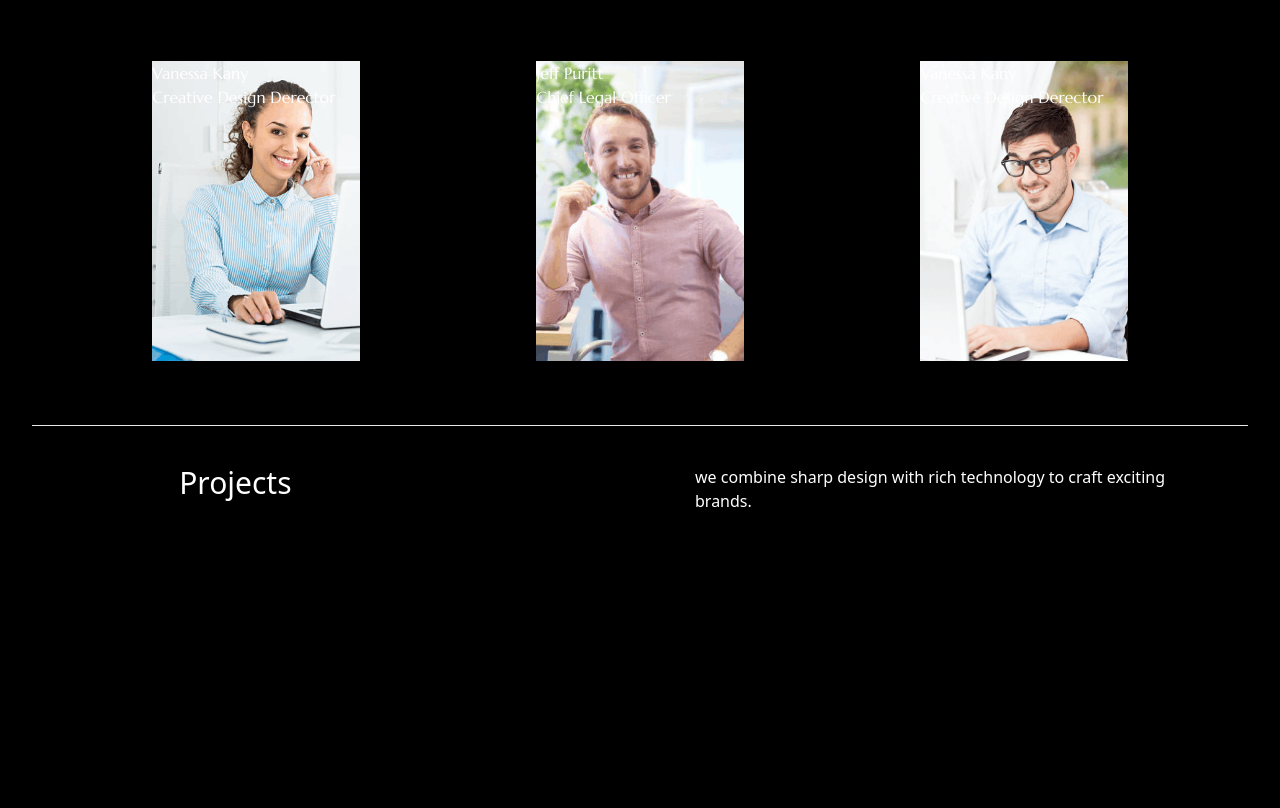
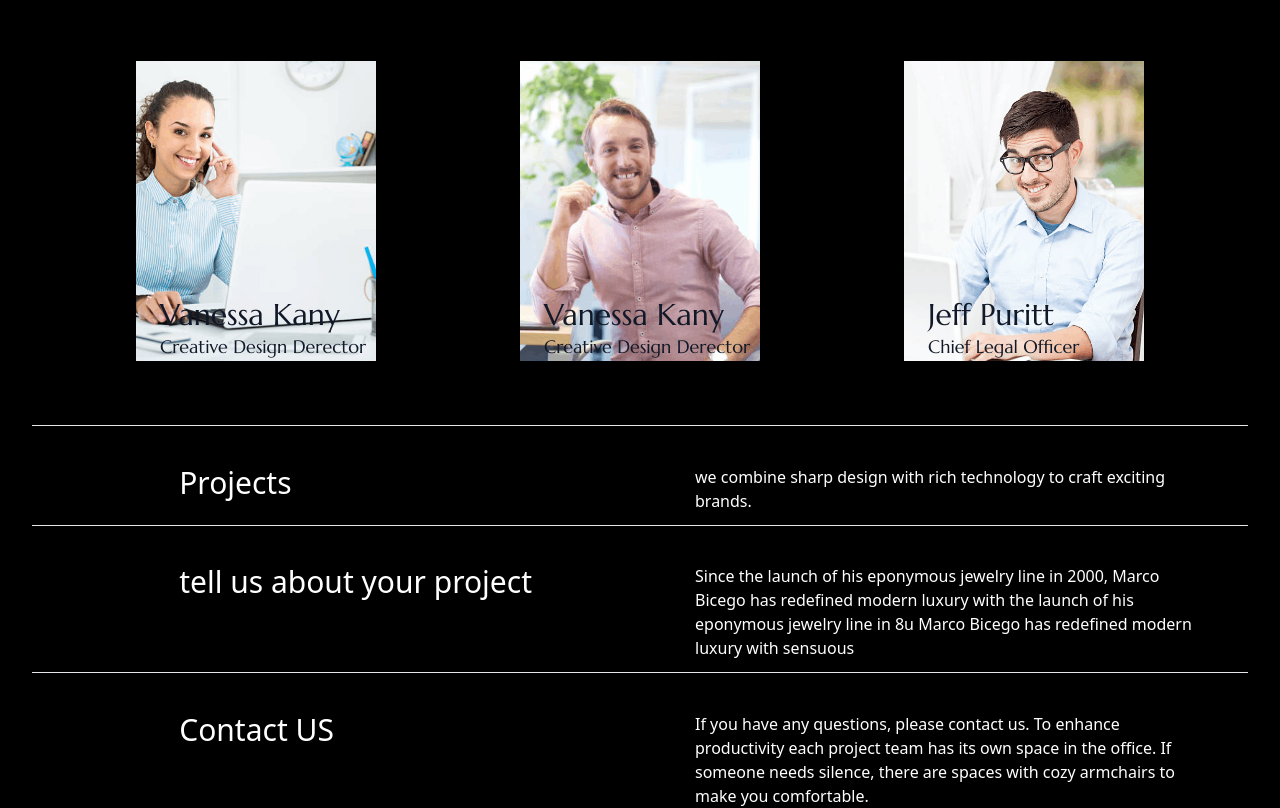
Before and after one commit to Radyslav818/lunaria-with-tailwind, a website: page src/index.html in a window 1280 px wide. Shown: the part 1302-2110 px from the top of the page. Before the commit the page ends 1815 px from the top, so only its background shows below. Drawn offline with nearby package versions, Linux system fonts and the light colour scheme; a web font is replaced by a local one.

Commit message:
Add files via upload
animation img

```diff
--- a/src/index.html
+++ b/src/index.html
@@ -112,9 +112,9 @@
       <div class="swiper mySwiper">
         <div class="swiper-wrapper">
           <div class="swiper-slide">
-            <button class="question">&plus; Quality</button>
+            <button class="question">+ Quality</button>
 
-            <div class="answer">
+            <div class="answer text-xs md:text-base">
               Lorem ipsum dolor, sit amet consectetur adipisicing elit. Dolorem
               dicta blanditiis eum dolorum sit voluptatum impedit eius similique
               quasi obcaecati! Mollitia reprehenderit magni ex. Eaque modi
@@ -123,8 +123,8 @@
           </div>
 
           <div class="swiper-slide">
-            <button class="question">&plus; Guaranty</button>
-            <div class="answer">
+            <button class="question">+ Guaranty</button>
+            <div class="answer text-xs md:text-base">
               Lorem ipsum dolor, sit amet consectetur adipisicing elit. Dolorem
               dicta blanditiis eum dolorum sit voluptatum impedit eius similique
               quasi obcaecati! Mollitia reprehenderit magni ex. Eaque modi
@@ -132,8 +132,8 @@
             </div>
           </div>
           <div class="swiper-slide">
-            <button class="question">&plus; transparency of cooperation</button>
-            <div class="answer">
+            <button class="question">+ transparency of cooperation</button>
+            <div class="answer text-xs md:text-base">
               Lorem ipsum dolor, sit amet consectetur adipisicing elit. Dolorem
               dicta blanditiis eum dolorum sit voluptatum impedit eius similique
               quasi obcaecati! Mollitia reprehenderit magni ex. Eaque modi
@@ -141,8 +141,8 @@
             </div>
           </div>
           <div class="swiper-slide">
-            <button class="question">&plus; confiturn</button>
-            <div class="answer">
+            <button class="question">+ confiturn</button>
+            <div class="answer text-xs md:text-base">
               Lorem ipsum dolor, sit amet consectetur adipisicing elit. Dolorem
               dicta blanditiis eum dolorum sit voluptatum impedit eius similique
               quasi obcaecati! Mollitia reprehenderit magni ex. Eaque modi
@@ -168,37 +168,40 @@
       </div>
 
       <div
-        class="gap-5 lg:gap-0 m-[10%] md:m-[5%] flex flex-col md:flex-row lg:flex-row justify-around lg:justify-around font-[Marcellus]"
+        class="text-gray-900 gap-5 lg:gap-0 m-[10%] md:m-[5%] flex flex-col md:flex-row md:justify-around lg:flex-row lg:justify-around font-[Marcellus]"
       >
-        <div
-          class="w-full md:w-[15%] lg:w-[18%] h-[250px] md:h-[200px] lg:h-[300px] bg-cover"
-          style="background-image: url(./img/image1.png)"
-        >
-          <div>
-            <div>Vanessa Kany</div>
-            <div>Creative Design Derector</div>
+        <div class="slide-in-container">
+          <div class="img" style="background-image: url(./img/image1.png)">
+            <div class="ml-[10%] absolute bottom-0 left-0">
+              <div class="text-3xl md:text-lg lg:text-3xl">Vanessa Kany</div>
+              <div class="md:text-sm text-lg lg:text-lg">
+                Creative Design Derector
+              </div>
+            </div>
           </div>
         </div>
-        <div
-          class="w-full md:w-[15%] lg:w-[18%] h-[250px] md:h-[200px] lg:h-[300px] bg-cover lg:bg-center md:bg-center"
-          style="background-image: url(./img/image2.png)"
-        >
-          <div>
-            <div>Jeff Puritt</div>
-            <div>Chief Legal Officer</div>
+
+        <div class="slide-in-container">
+          <div class="img" style="background-image: url(./img/image2.png)">
+            <div class="ml-[10%] absolute bottom-0 left-0">
+              <div class="text-3xl md:text-lg lg:text-3xl">Vanessa Kany</div>
+              <div class="md:text-sm text-lg lg:text-lg">
+                Creative Design Derector
+              </div>
+            </div>
           </div>
         </div>
-        <div
-          class="w-full md:w-[15%] lg:w-[18%] h-[250px] md:h-[200px] lg:h-[300px] bg-cover bg-center"
-          style="background-image: url(./img/image3.png)"
-        >
-          <div>
-            <div>Vanessa Kany</div>
-            <div>Creative Design Derector</div>
+        <div class="slide-in-container">
+          <div class="img" style="background-image: url(./img/image3.png)">
+            <div class="ml-[10%] absolute bottom-0 left-0">
+              <div class="text-3xl md:text-lg lg:text-3xl">Jeff Puritt</div>
+              <div class="md:text-sm text-lg lg:text-lg">
+                Chief Legal Officer
+              </div>
+            </div>
           </div>
         </div>
       </div>
-
       <hr />
 
       <div class="flex items-start md:mt-[3%]">
@@ -207,6 +210,35 @@
           <div class="text-sm md:text-base">
             we combine sharp design with rich technology to craft exciting
             brands.
+          </div>
+        </div>
+      </div>
+
+      <hr />
+
+      <div class="flex items-start md:mt-[3%]">
+        <div class="w-[30%] sm:text-2xl md:text-3xl ml-[14%]">
+          tell us about your project
+        </div>
+        <div class="w-[40%] ml-[10.3%]">
+          <div class="text-sm md:text-base">
+            Since the launch of his eponymous jewelry line in 2000, Marco Bicego
+            has redefined modern luxury with the launch of his eponymous jewelry
+            line in 8u Marco Bicego has redefined modern luxury with sensuous
+          </div>
+        </div>
+      </div>
+
+      <hr />
+
+      <div id="contact" class="flex items-start md:mt-[3%]">
+        <div class="w-[30%] sm:text-2xl md:text-3xl ml-[14%]">Contact US</div>
+        <div class="w-[40%] ml-[10.3%]">
+          <div class="text-sm md:text-base">
+            If you have any questions, please contact us. To enhance
+            productivity each project team has its own space in the office. If
+            someone needs silence, there are spaces with cozy armchairs to make
+            you comfortable.
           </div>
         </div>
       </div>
--- a/src/input.css
+++ b/src/input.css
@@ -18,15 +18,6 @@
   transition: all 0.5s ease;
   animation: smoothScroll 1s forwards;
   background-color: black;
-}
-
-@keyframes slide {
-  from {
-    top: 100%;
-  }
-  to {
-    top: 0;
-  }
 }
 
 @keyframes smoothScroll {
@@ -51,21 +42,24 @@
   align-items: center;
 }
 
-@media only screen and (min-width: 640px) {
+@media only screen and (min-width: 768px) {
   .swiper-slide {
     font-size: 16px;
   }
+  .slide-in-container {
+    width: 150px;
+    height: 180px;
+  }
 }
 
-@media only screen and (min-width: 768px) {
+@media only screen and (min-width: 1024px) {
   .swiper-slide {
     font-size: 25px;
   }
-}
-.imageContainer {
-  width: 200px;
-  height: 200px;
-  background-image: url(/img/image1.png);
+  .slide-in-container {
+    width: 240px;
+    height: 250px;
+  }
 }
 
 .answer {
@@ -79,3 +73,29 @@
   width: 200px;
   padding: 10px 0;
 }
+
+.slide-in-container {
+  position: relative;
+  overflow: hidden;
+  width: full;
+  height: 300px;
+}
+.img {
+  width: inherit;
+  height: inherit;
+  animation: slide 1.5s;
+  animation-iteration-count: 1;
+  background-size: cover;
+  background-repeat: no-repeat;
+  position: relative;
+  background-position: center;
+}
+
+@keyframes slide {
+  from {
+    top: 100%;
+  }
+  to {
+    top: 0;
+  }
+}
```
Also changed, not shown: dist/output.css.
